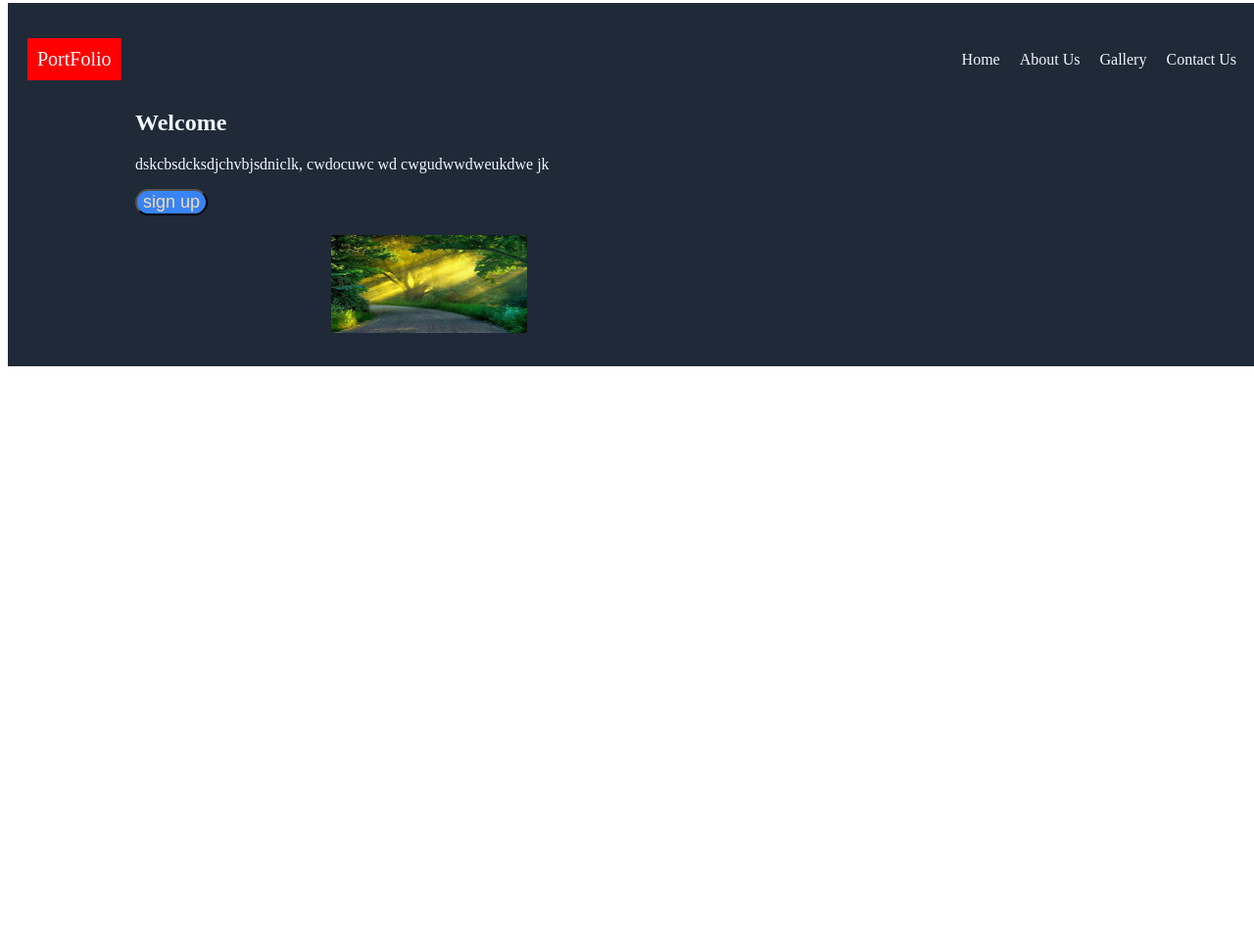
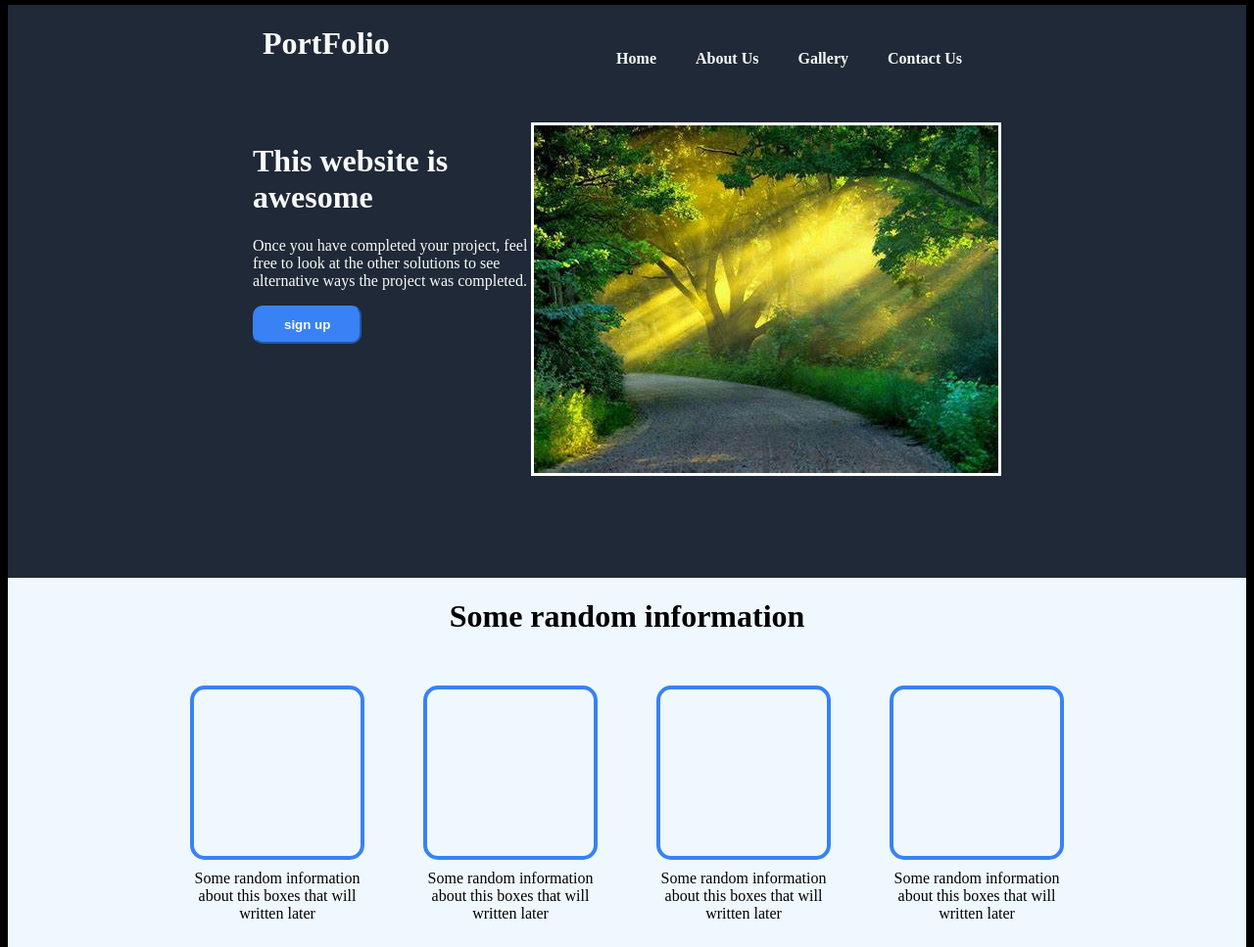
Before and after one commit to Abdi21x/portfolio, a plain HTML site: page index.html in a window 1280 px wide. Shown: the part 5-972 px from the top of the page at 98% size. Before the commit the page ends 800 px from the top, so only its background shows below. Drawn offline with Linux system fonts and the light colour scheme.

Commit message:
set up the top half of the landing page

```diff
--- a/index.html
+++ b/index.html
@@ -7,21 +7,78 @@
     <link rel="stylesheet" href="styles.css">
 </head>
 <body>
-    <section>
-        <div class = "navbar">
+    <div class="one">
+        <div class="two">
+            <div class="three">
+                <div class="three-left">
+                    <h1 class="portfolio">PortFolio</h1>
+                </div>
+                <div class="three-right">
                     <ul>
-                <li class = "portFolio">PortFolio</li>
                         <li>Home</li>
                         <li>About Us</li>
                         <li>Gallery</li>
                         <li>Contact Us</li>
                     </ul>
-            <h1 class="first">Welcome</h1>
-            <p>dskcbsdcksdjchvbjsdniclk, cwdocuwc wd cwgudwwdweukdwe jk</p>
+                </div>
+            </div>
+            <div class="four">
+                <div class="four-left">
+                    <h1 class="first">This website is awesome</h1>
+                    <p>Once you have completed your project, feel free to look at the other solutions to see alternative ways the project was completed.</p>
                     <button type="" class="sign-up">sign up</button>
+                </div>
+                <div class="four-right">
                     <img src="port.jpeg" alt="port" class="portt">
                 </div>
-    </section>
+            </div>
+            </div>
+        </div>
+    </div>
+  <div class="section-two-container">
+    <div class="second-divone">
+        <div class="header-div">
+            <h1 class="header-two">Some random information</h1>
+        </div>
+        <div class="box-container">
+            <div class="box-decoration">
+                <div class="boxes"></div>
+                <p class="box-text">Some random information about this boxes that will written later</p>
+            </div>
+            <div class="box-decoration">
+                <div class="boxes"></div>
+                <p class="box-text">Some random information about this boxes that will written later</p>
+            </div>
+            <div class="box-decoration">
+                <div class="boxes"></div>
+                <p class="box-text">Some random information about this boxes that will written later</p>
+            </div>
+            <div class="box-decoration">
+                <div class="boxes"></div>
+                <p class="box-text">Some random information about this boxes that will written later</p>
+            </div>
+       </div>
+   </div>
+  </div>
 
+  <div class="r-main-container">
+    <div class="reviews-container">
+        <div class="reviews">
+            <p> I recently upgraded to the Samsung Galaxy S23, and overall, I'm quite satisfied with my purchase. Here are my thoughts after a month of use: Overall, the Samsung Galaxy S23 is an excellent phone with a few minor drawbacks. If you're looking for a powerful device with a great display and camera, this is a solid choice. Just be prepared to deal with average battery life and some bloatware.
+                Would I recommend it? Absolutely.</p>
+            <div class="reviewer-name"><h6>-Thor, Good father</h6></div>
+        </div>
+    </div>
+  </div>
+
+ <div class="main-container">
+    <div class="call-us">
+        <div class="call-left">
+            <h2>call to action !!!</h2>
+            <p>sign up for our products by clicking that button over there..</p>
+        </div>
+        <div><button class="sign-up-now">sign-up</button></div>
+   </div>
+ </div>
 </body>
 </html>
--- a/styles.css
+++ b/styles.css
@@ -1,48 +1,156 @@
-.navbar {
-    background-color: #1f2937;
-    color: aliceblue;
+
+.three {
+    display: flex;
+    margin: 10px;
     width: 100%;
-    padding: 10px;
-
 }
-.portFolio {
-    margin-right: auto;
-    font-size: 20px;
-    background-color: red;
-
+.four {
+    display: flex;
+    padding-bottom: 100px;
+}
+.portt {
+   border: solid white;
 }
 ul {
     display: flex;
+    justify-content: end;
+}
+li {
+    list-style: none;
+    font-weight: bold;
     padding: 10px;
-    list-style: none;
-    align-items: center;
-
+    margin-right: 20px;
+}
+.three-left {
 
 }
-.first  {
-    margin-left: 120px;
+.three-right {
+    margin: 10px;
+    padding: 10px;
+    flex: 1;
+    justify-content: flex-end;
+    width: 100%;
+    flex-wrap: wrap;
 }
-p {
-    margin-left: 120px;
+.one {
+    display: block;
+    background-color: #1f2937;
+    color: #f9faf8;
 }
-li {
+.two {
+    margin-left: 250px;
+    margin-right: 250px;
+}
+.four-left h1 {
+    font-weight: bold 48px;
+}
+body {
+    background-color: black;
+}
+.sign-up {
+    background-color: #3882f6;
+    border-radius: 10px;
+    padding: 10px 30px;
+    color: #f9faf8;
+    font-weight: bold;
+    border-color: #3882f6;
+}
+
+.header-div {
+    display: flex;
+    align-items: center;
+    justify-content: center;
+}
+.second-divone {
+    background-color: aliceblue;
+    margin-left: 250px;
+    margin-right: 250px;
+}
+.section-two-container {
+    background-color: aliceblue;
+}
+.box-container {
+    display: flex;
+    align-items: center;
+    justify-content: center;
+}
+.boxes {
+    border: 4px solid;
+    border-color: #3882f6;
+    border-radius: 15px;
+    height: 150px;
+    width: 150px;
     padding: 10px;
-   justify-content: space-between;
+    margin: 10px;
+    display: flex;
+    align-items: center;
+    justify-content: center;
 }
-img {
-    width: 200px;
-    height: 100px;
-    display: inline-flex;
+.box-text {
+    text-align: center;
+    margin: 10px;
+}
+.box-decoration {
+    display: block;
+    justify-content: center;
+    align-self: center;
+    margin: 10px;
+    padding: 10px;
+}
+.reviews {
+    background-color: #e5e7eb;
+    display: block;
+    justify-content: center;
+    align-items: center;
+    margin-left: 250px;
+    margin-right: 250px;
+}
+.reviews p {
+    font-style: italic;
+    font-size: 30px;
+    padding-top: 100px;
+    margin: 1px;
+}
+.reviews h6 {
+    justify-self: flex-end;
+    align-self: flex-end;
+    font-size: 26px;
+    margin: 2px;
+}
+.reviews-container {
+    background-color: #e5e7eb;
+
+}
+.reviewer-name {
+    display: flex;
+    justify-content: flex-end;
+    align-items: flex-end;
+}
+.r-main-container {
+    background-color: #e5e7eb;
+}
+.sign-up-now {
+    background-color: #3882f6;
+    border-radius: 10px;
+    padding: 10px 30px;
+    color: #f9faf8;
+    font-weight: bold;
+    border-color: white;
+    margin: 50px;
+}
+.call-us {
+    display: flex;
+    background-color: #3882f6;
+    border-radius: 10px;
+    align-items: center;
+    justify-content: center;
     padding: 20px;
-    margin-left: 300px;
-    align-self: center;
+    margin: px;
+
 }
-button {
-    margin-top: 2px;
-    display: block;
-    background-color: #3883f6;
-    color: wheat;
-    font-size: large;
-    border-radius: 2vh;
-    margin-left: 120px;
+.call-left {
+    color: #e5e7eb;
 }
+.main-container {
+    margin: none;
+}
```
Lines whose indentation alone changed are shown as unchanged.
